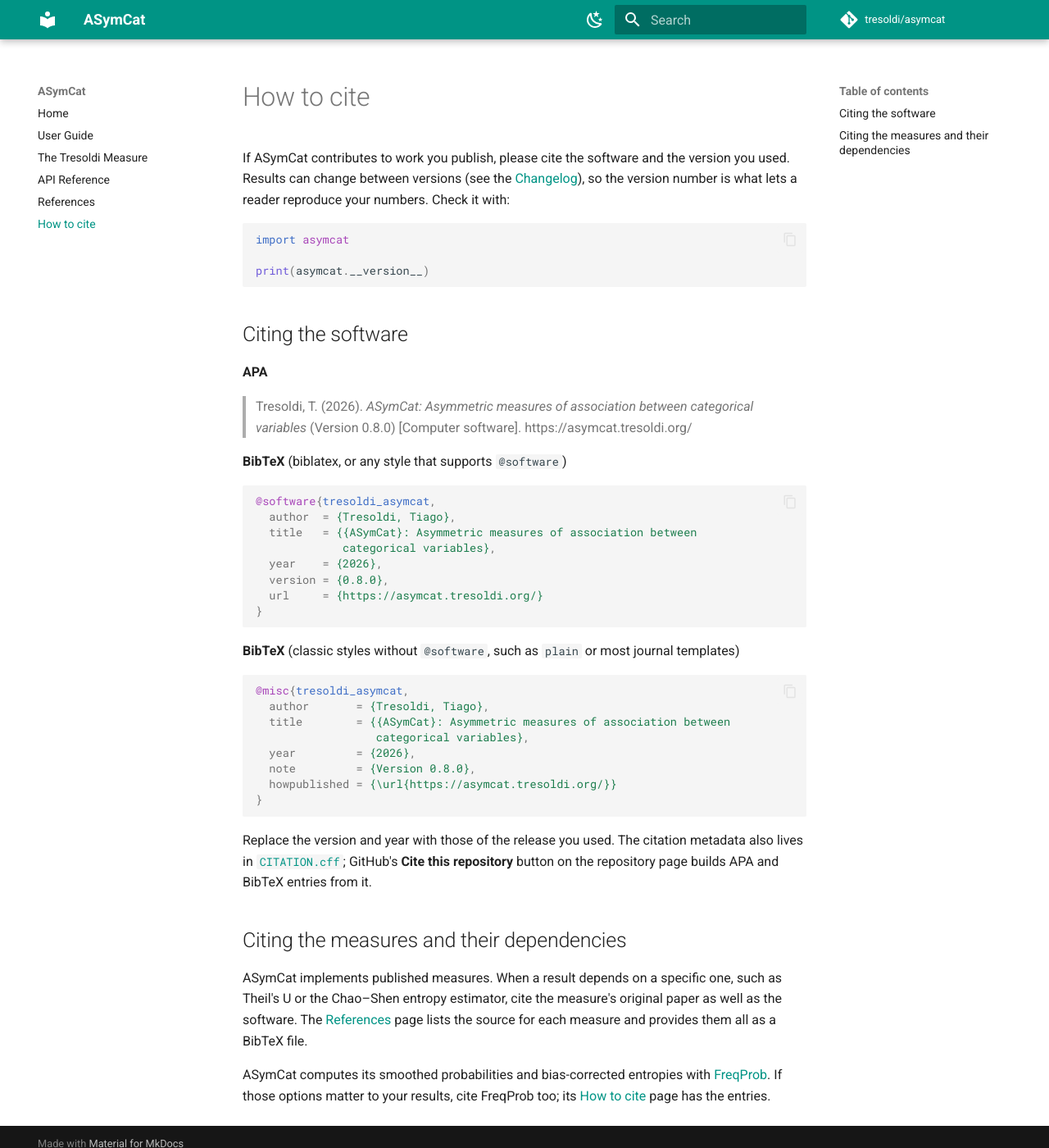
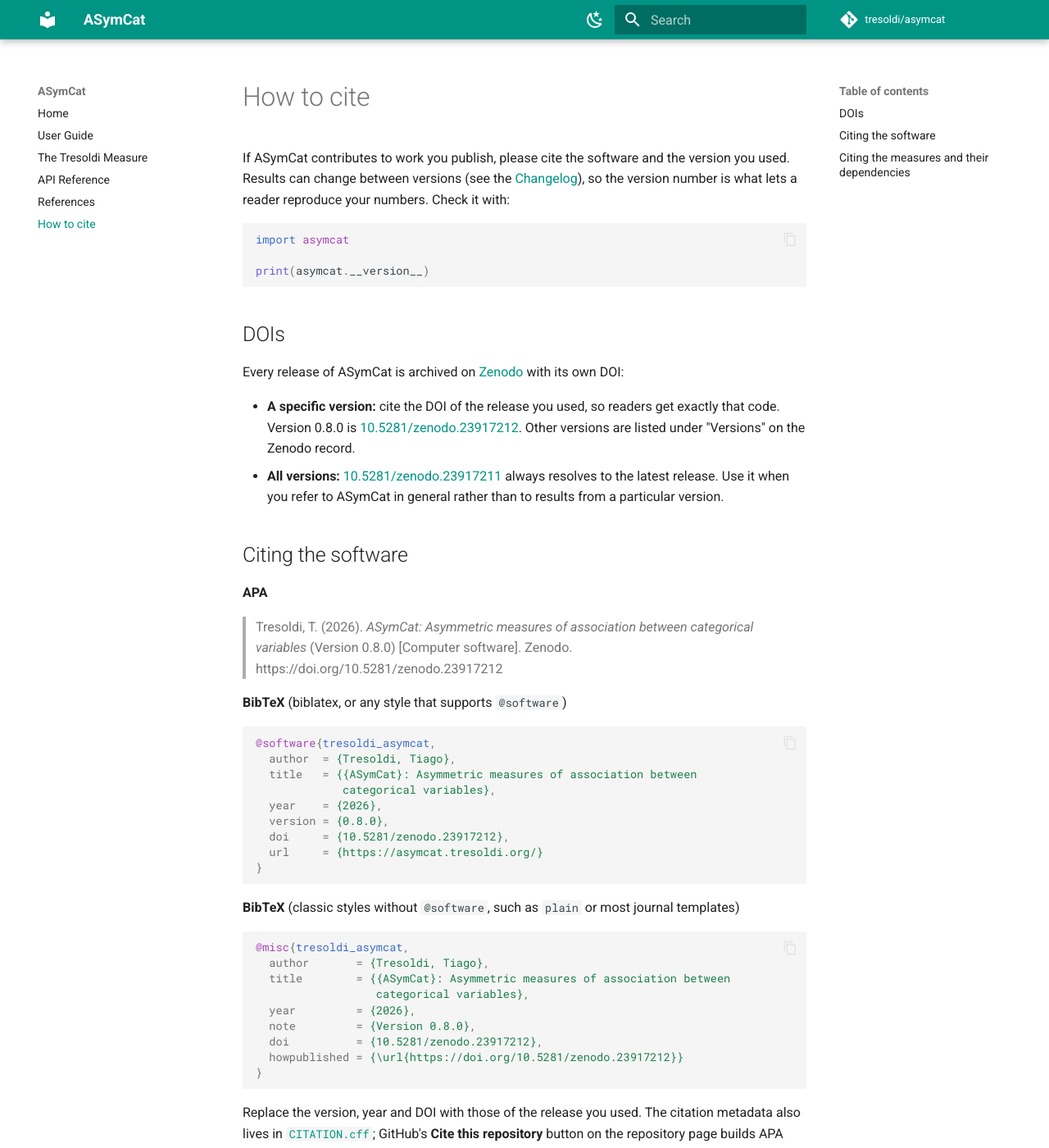
Before and after one commit to tresoldi/asymcat, an MkDocs documentation site: the page built from docs/citing.md, in a window 1280 px wide and 1400 px high. Shown: the whole window at 82% size. Built offline with MkDocs 1.6.1 and Material for MkDocs 9.7.7, drawn with Linux system fonts in a browser that asks for light colours; comment, search, counter and statistics services are not loaded.

Commit message:
Add the Zenodo DOIs for version 0.8.0 and for all versions to the citation metadata and documentation

````diff
--- a/docs/citing.md
+++ b/docs/citing.md
@@ -11,13 +11,26 @@ import asymcat
 print(asymcat.__version__)
 ```
 
+## DOIs
+
+Every release of ASymCat is archived on [Zenodo](https://doi.org/10.5281/zenodo.23917211) with its
+own DOI:
+
+- **A specific version:** cite the DOI of the release you used, so readers get
+  exactly that code. Version 0.8.0 is
+  [10.5281/zenodo.23917212](https://doi.org/10.5281/zenodo.23917212). Other versions are listed under "Versions" on the
+  Zenodo record.
+- **All versions:** [10.5281/zenodo.23917211](https://doi.org/10.5281/zenodo.23917211) always resolves to the latest
+  release. Use it when you refer to ASymCat in general rather than to results
+  from a particular version.
+
 ## Citing the software
 
 **APA**
 
 > Tresoldi, T. (2026). *ASymCat: Asymmetric measures of association between
-> categorical variables* (Version 0.8.0) [Computer software].
-> https://asymcat.tresoldi.org/
+> categorical variables* (Version 0.8.0) [Computer software]. Zenodo.
+> https://doi.org/10.5281/zenodo.23917212
 
 **BibTeX** (biblatex, or any style that supports `@software`)
 
@@ -28,6 +41,7 @@ print(asymcat.__version__)
              categorical variables},
   year    = {2026},
   version = {0.8.0},
+  doi     = {10.5281/zenodo.23917212},
   url     = {https://asymcat.tresoldi.org/}
 }
 ```
@@ -42,11 +56,12 @@ templates)
                   categorical variables},
   year         = {2026},
   note         = {Version 0.8.0},
-  howpublished = {\url{https://asymcat.tresoldi.org/}}
+  doi          = {10.5281/zenodo.23917212},
+  howpublished = {\url{https://doi.org/10.5281/zenodo.23917212}}
 }
 ```
 
-Replace the version and year with those of the release you used. The citation
+Replace the version, year and DOI with those of the release you used. The citation
 metadata also lives in
 [`CITATION.cff`](https://github.com/tresoldi/asymcat/blob/master/CITATION.cff);
 GitHub's **Cite this repository** button on the repository page builds APA and
--- a/overrides/home.html
+++ b/overrides/home.html
@@ -225,6 +225,7 @@ scores[("a", "x")]   <span class="c-com"># (0.83, 0.20)  — P(x|a) vs P(a|x): t
              categorical variables},
   year    = {2026},
   version = {0.8.0},
+  doi     = {10.5281/zenodo.23917212},
   url     = {https://asymcat.tresoldi.org/}
 }</pre>{% endraw %}
     </section>
````
Also changed, not shown: CHANGELOG.md (+6 -0 lines), README.md (+4 -0 lines), 1 other file.
